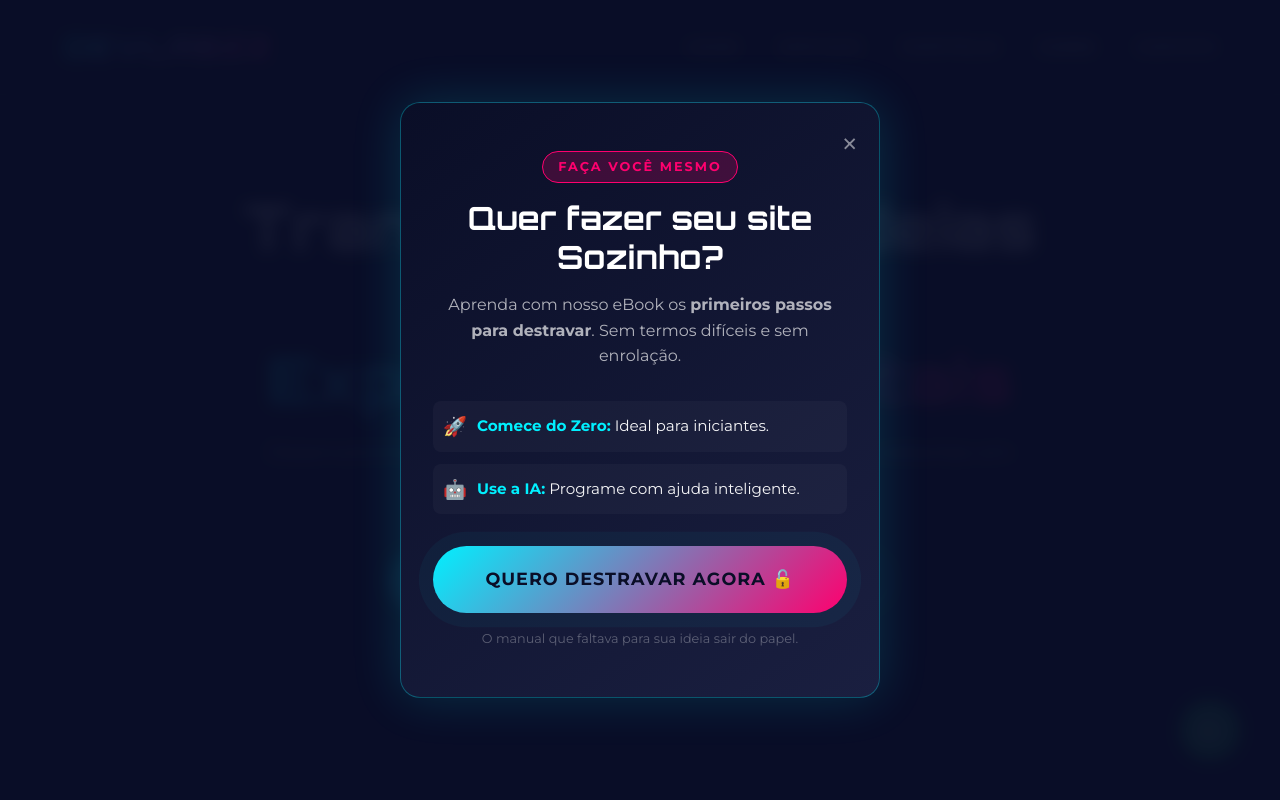
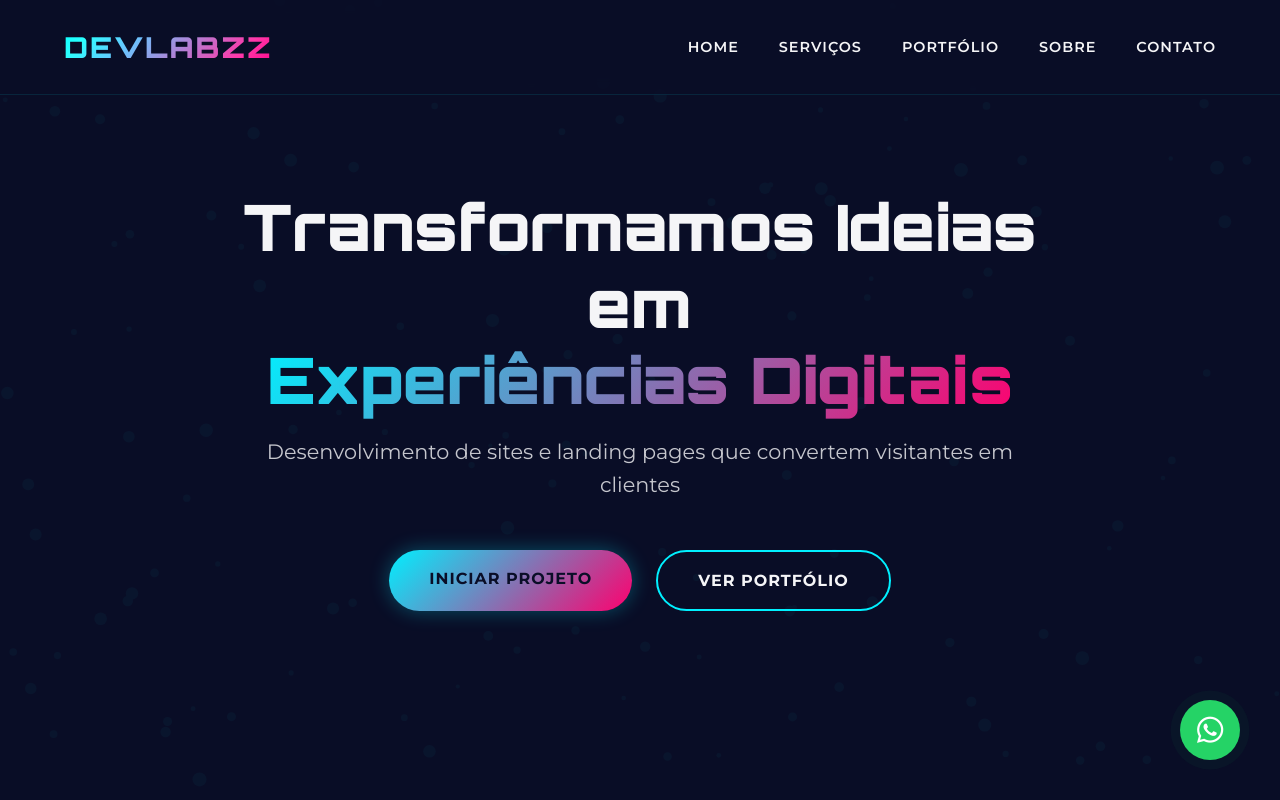
Before and after one commit to bp105140-dot/devlabzz, a plain HTML site: page index.html in a window 1280 px wide. Shown: the top 800 px of the page. Drawn offline with Linux system fonts and the light colour scheme; no server answers.

Commit message:
Update index.html

```diff
--- a/index.html
+++ b/index.html
@@ -315,7 +315,7 @@ In your html page, add the snippet and call gtag_report_conversion when someone
       <p>&copy; 2026 DevLabzz. Todos os direitos reservados.</p>
     </footer>
 
-    <div id="ebook-modal" class="modal">
+    <!-- <div id="ebook-modal" class="modal">
       <div class="modal-content">
         <span class="close-btn">&times;</span>
 
@@ -350,7 +350,7 @@ In your html page, add the snippet and call gtag_report_conversion when someone
 
         <p class="modal-footer">O manual que faltava para sua ideia sair do papel.</p>
       </div>
-    </div>
+    </div> -->
 
     <script src="script.js"></script>
     <script type="application/ld+json">
```
